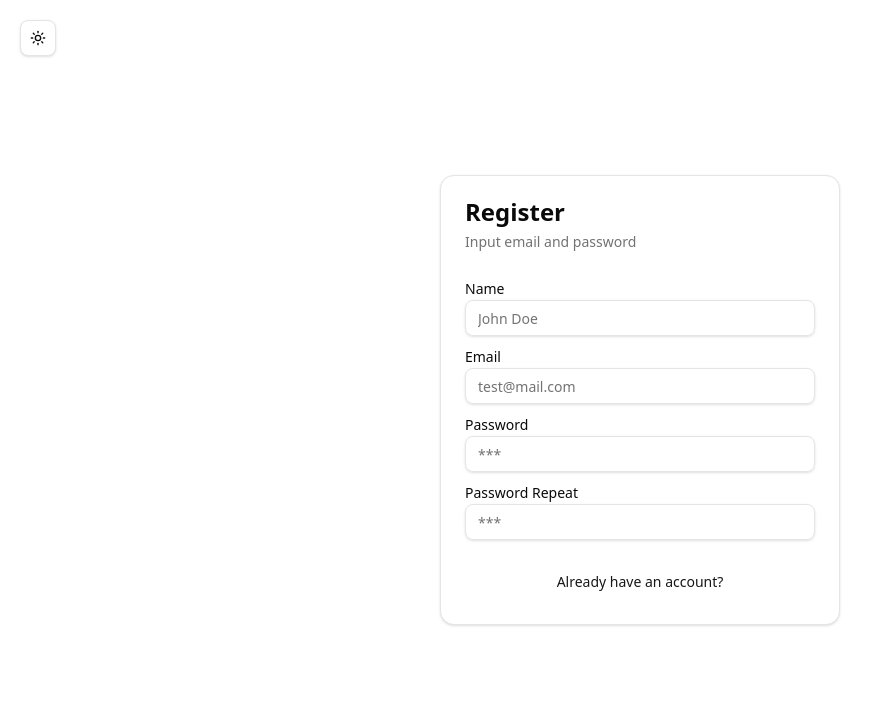
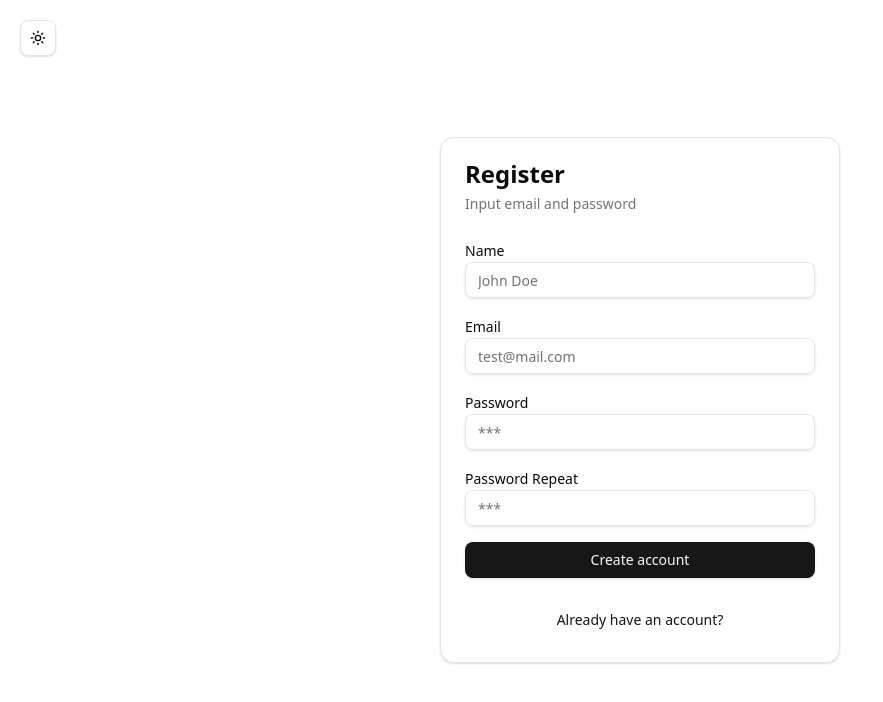
Before and after one commit to mpsorokin/003-next-ui, a Next.js app: page /auth/register in a window 1280 px wide. Shown: the top 702 px of the page, without its empty margins (0-883 px from the left). Built offline with nearby package versions, Linux system fonts and the light colour scheme.

Commit message:
with prettier

```diff
--- a/src/features/auth/components/RegisterForm.tsx
+++ b/src/features/auth/components/RegisterForm.tsx
@@ -7,6 +7,7 @@ import { AuthWrapper } from '@/features/auth/components/AuthWrapper'
 import { RegisterSchema, TypeRegisterSchema } from '@/features/auth/schemes'
 
 import {
+	Button,
 	Form,
 	FormControl,
 	FormField,
@@ -41,7 +42,7 @@ export function RegisterForm() {
 			<Form {...form}>
 				<form
 					onSubmit={form.handleSubmit(onHandleSubmit)}
-					className='space-y-2'
+					className='grid gap-2 space-y-2'
 				>
 					<FormField
 						control={form.control}
@@ -112,6 +113,7 @@ export function RegisterForm() {
 							</FormItem>
 						)}
 					/>
+					<Button type='submit'>Create account</Button>
 				</form>
 			</Form>
 		</AuthWrapper>
```
